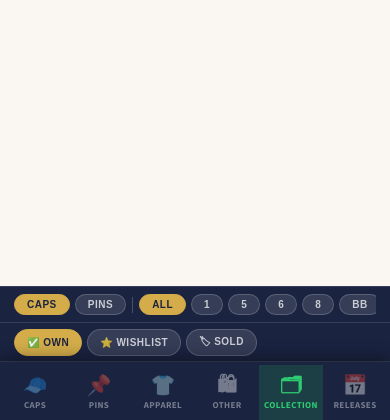
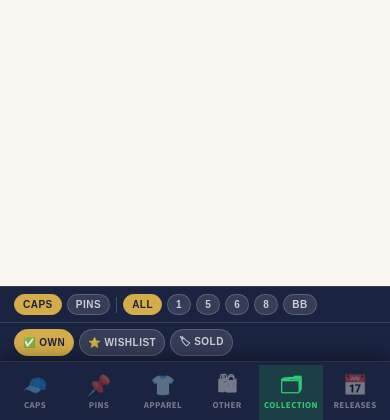
Before and after one commit to ifederov/Scally-Tracker, a Flask app: page / in a window 390 px wide. Shown: the part 424-844 px from the top of the page. Run offline with Flask 3, Linux system fonts and the light colour scheme; data that the repository does not hold is empty.

Commit message:
fix: reduce mobile pill padding so BB fits in own-filter-bar
Trimmed horizontal padding from 12px to 8px on mobile pills — the 8-pill
row (CAPS PINS ALL 1 5 6 8 BB) was just wide enough to clip BB off-screen.

Co-Authored-By: Claude Sonnet 4.6 <noreply@anthropic.com>

```diff
--- a/templates/index.html
+++ b/templates/index.html
@@ -630,7 +630,7 @@ body.dark .add-manual-btn:hover .plus-circle { background:var(--gold); }
   }
   .filter-inner::-webkit-scrollbar { display:none; }
   .flabel { display:none; } /* remove labels on mobile — context is clear */
-  .pill { background:rgba(255,255,255,.12); border-color:rgba(255,255,255,.18); color:rgba(255,255,255,.75); font-size:10px; padding:4px 12px; border-radius:14px; }
+  .pill { background:rgba(255,255,255,.12); border-color:rgba(255,255,255,.18); color:rgba(255,255,255,.75); font-size:10px; padding:4px 8px; border-radius:14px; }
   .pill:hover { border-color:var(--gold-lt); color:#fff; }
   .pill.active { background:var(--gold-lt); border-color:var(--gold-lt); color:var(--navy); }
   .pill-row { flex-wrap:nowrap; gap:5px; }
```
